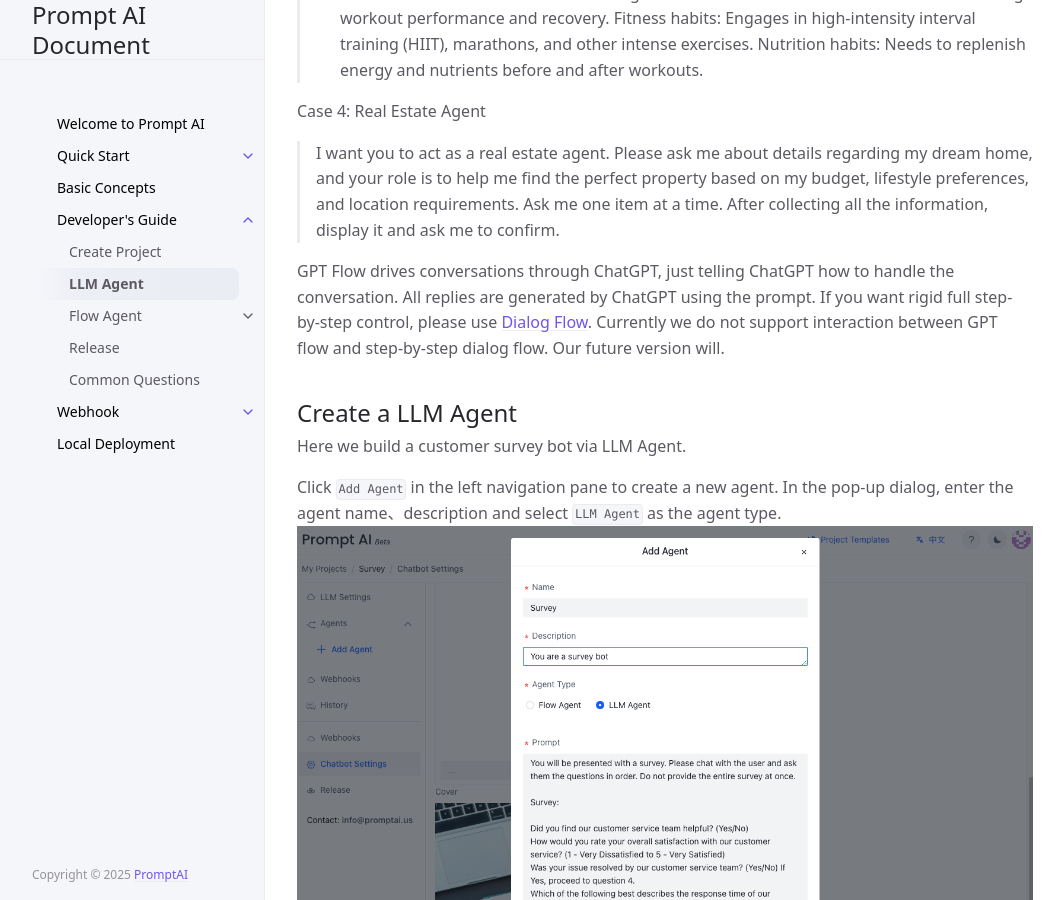
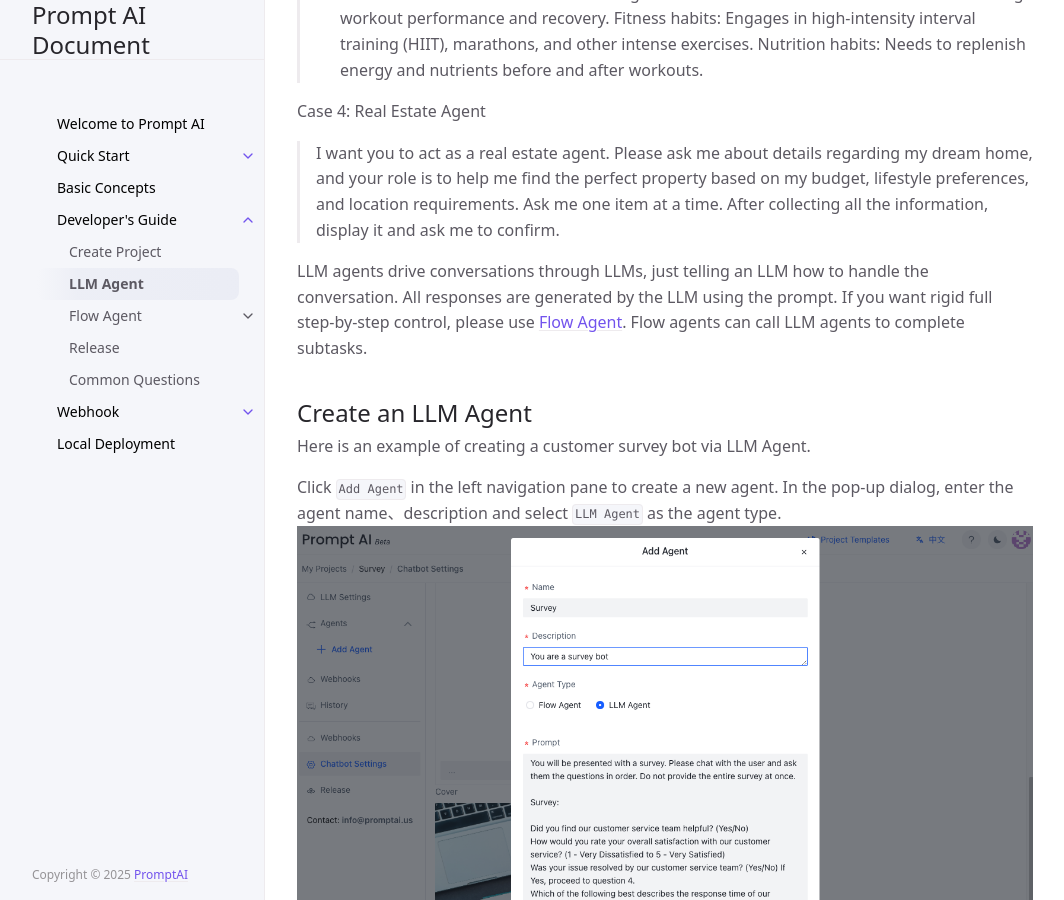
Before and after one commit to PromptAI/promptdialog, a Jekyll site: the page built from docs/tutorial/llm_agent/index.md, in a window 1280 px wide and 900 px high, scrolled down 1209 px. Shown: the whole window, without its empty margins (107-1171 px from the left). Built offline with Jekyll 4.4.1, drawn with Linux system fonts in a browser that asks for light colours; cached includes are drawn as plain includes.

Commit message:
Update index.md

```diff
--- a/docs/tutorial/llm_agent/index.md
+++ b/docs/tutorial/llm_agent/index.md
@@ -48,11 +48,11 @@ Case 3: Product Recommendation
 Case 4: Real Estate Agent
 >  I want you to act as a real estate agent. Please ask me about details regarding my dream home, and your role is to help me find the perfect property based on my budget, lifestyle preferences, and location requirements. Ask me one item at a time. After collecting all the information, display it and ask me to confirm.
 
-GPT Flow drives conversations through ChatGPT, just telling ChatGPT how to handle the conversation. All replies are generated by ChatGPT using the prompt. If you want rigid full step-by-step control, please use [Dialog Flow](/docs/tutorial/flow).  Currently we do not support interaction between GPT flow and step-by-step dialog flow.  Our future version will.
+LLM agents drive conversations through LLMs, just telling an LLM how to handle the conversation. All responses are generated by the LLM using the prompt. If you want rigid full step-by-step control, please use [Flow Agent](/docs/tutorial/flow_agent).  Flow agents can call LLM agents to complete subtasks.
 
 
-## Create a LLM Agent
-Here we build a customer survey bot via LLM Agent.
+## Create an LLM Agent
+Here is an example of creating a customer survey bot via LLM Agent.
 
 Click `Add Agent` in the left navigation pane to create a new agent. In the pop-up dialog, enter the agent name、description and select `LLM Agent` as the agent type.
 ![create_llm_agent.png](create_llm_agent.png)
```
